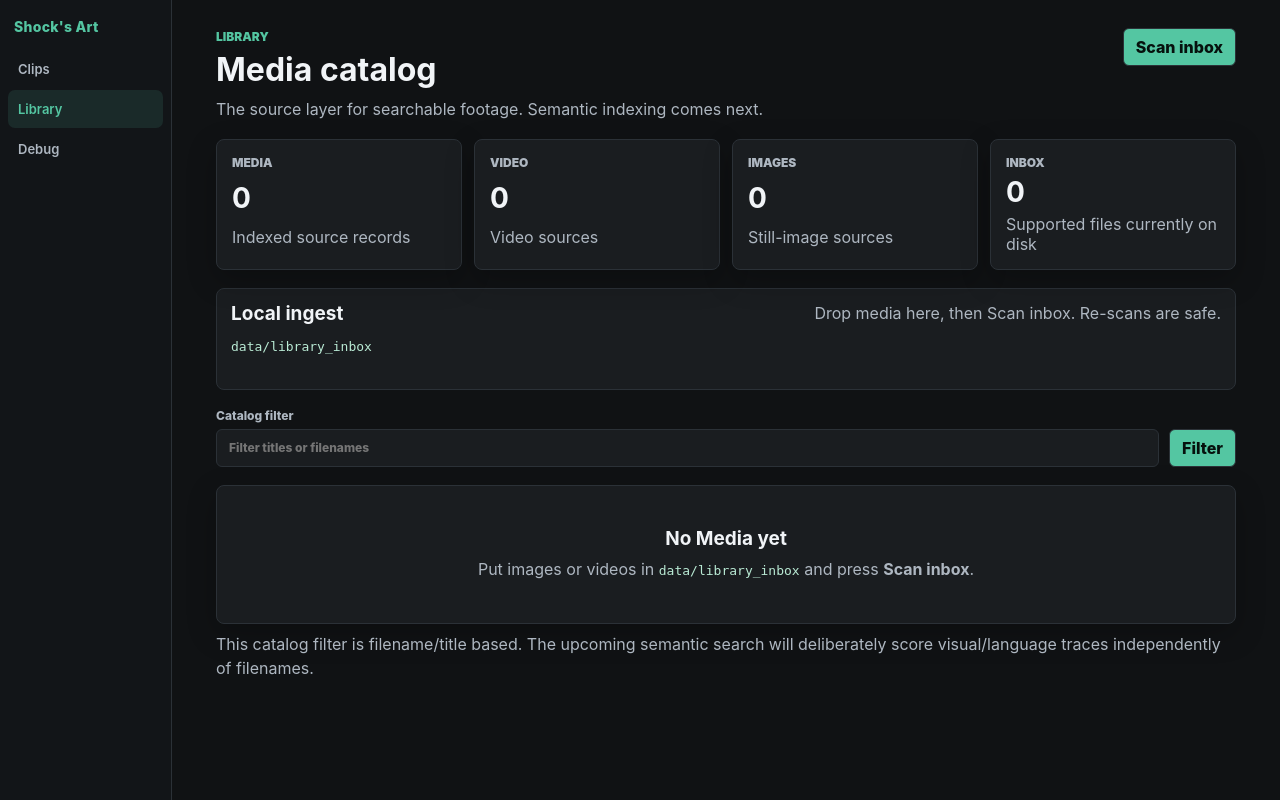
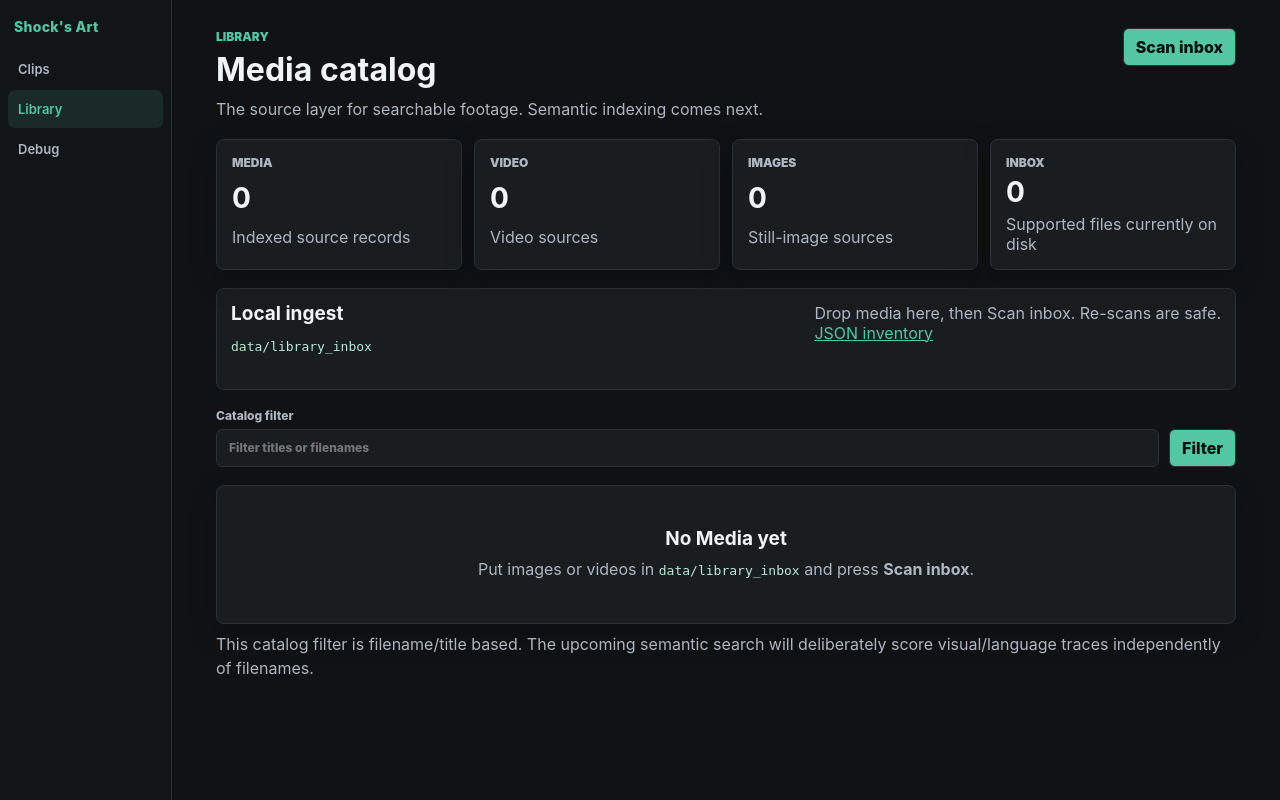
Before and after one commit to pbpunk/shocks-art, a FastAPI app: page /library in a window 1280 px wide. Run offline with FastAPI, Linux system fonts and the light colour scheme; some libraries are stand-ins or nearby versions.

Commit message:
Link Library JSON inventory

```diff
--- a/templates/library.html
+++ b/templates/library.html
@@ -49,7 +49,10 @@
         <h2>Local ingest</h2>
         <p class="muted"><code>{{ ingest_path }}</code></p>
       </div>
-      <span class="muted">Drop media here, then Scan inbox. Re-scans are safe.</span>
+      <div>
+        <span class="muted">Drop media here, then Scan inbox. Re-scans are safe.</span><br>
+        <a href="{{ url_path(request, '/api/library/media') }}">JSON inventory</a>
+      </div>
     </div>
   </section>
 
```
